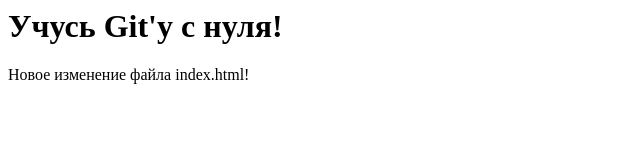
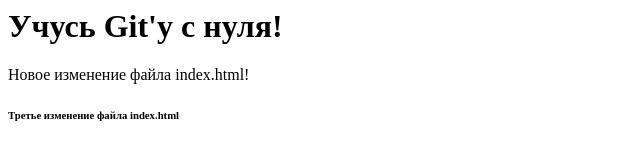
Before and after one commit to DeveloperCPP/First-commit, a plain HTML site: page index.html in a window 1280 px wide. Shown: the whole page, without its empty margins (0-640 px from the left). Drawn offline with Linux system fonts and the light colour scheme.

Commit message:
Second commit

```diff
--- a/index.html
+++ b/index.html
@@ -4,6 +4,7 @@
 		<body>
 		  <h1>Учусь Git'у с нуля!</h1>
             <p>Новое изменение файла index.html!</p>
+            <h6>Третье изменение файла index.html</h6>
         </body>
 	</head>
 </html>
```
